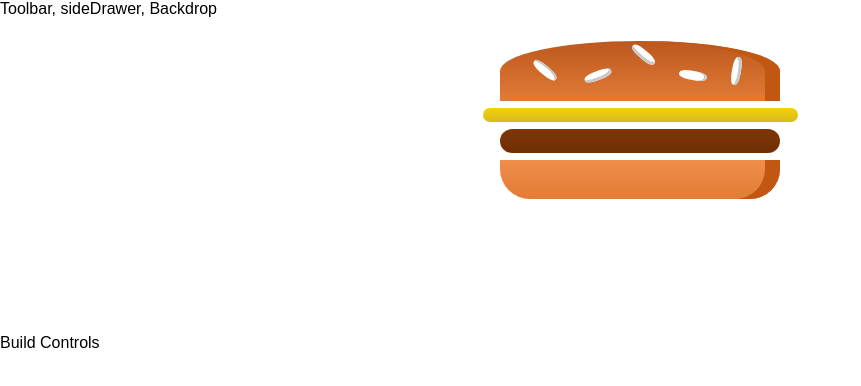
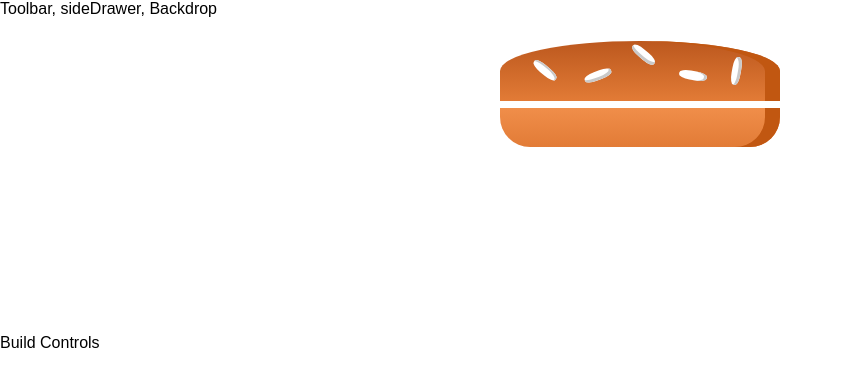
Before and after one commit to YakubuAmidu/SandwitchBuilder, a React (Create React App) app: page / in a window 1280 px wide. Shown: the top 386 px of the page, without its empty margins (0-861 px from the left). Built offline with nearby package versions, Linux system fonts and the light colour scheme.

Commit message:
Commiting changes

```diff
--- a/src/components/Burger/Burger.js
+++ b/src/components/Burger/Burger.js
@@ -13,8 +13,7 @@ const Burger = (props) => {
   return(
     <div className="Burger">
       <BurgerIngredient type="bread-top" />
-      <BurgerIngredient type="cheese" />
-      <BurgerIngredient type="meat" />
+      <transformedIngredients />
       <BurgerIngredient type="bread-bottom" />
     </div>
   );
```
Also changed, not shown: 1 other file (tests, documents, lock files or other folders).
